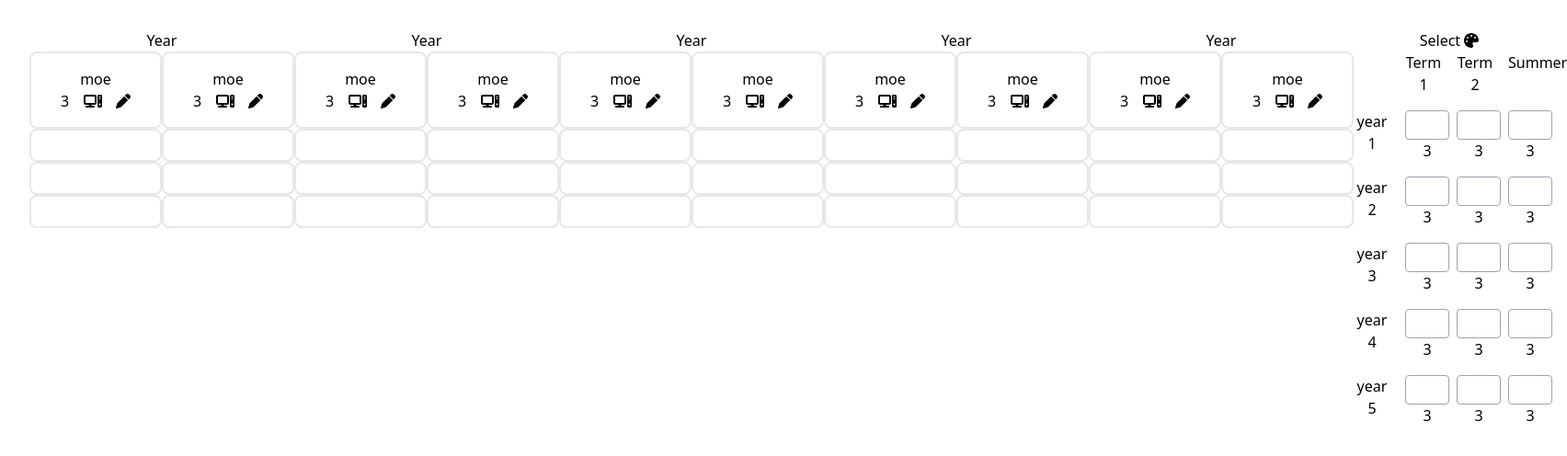
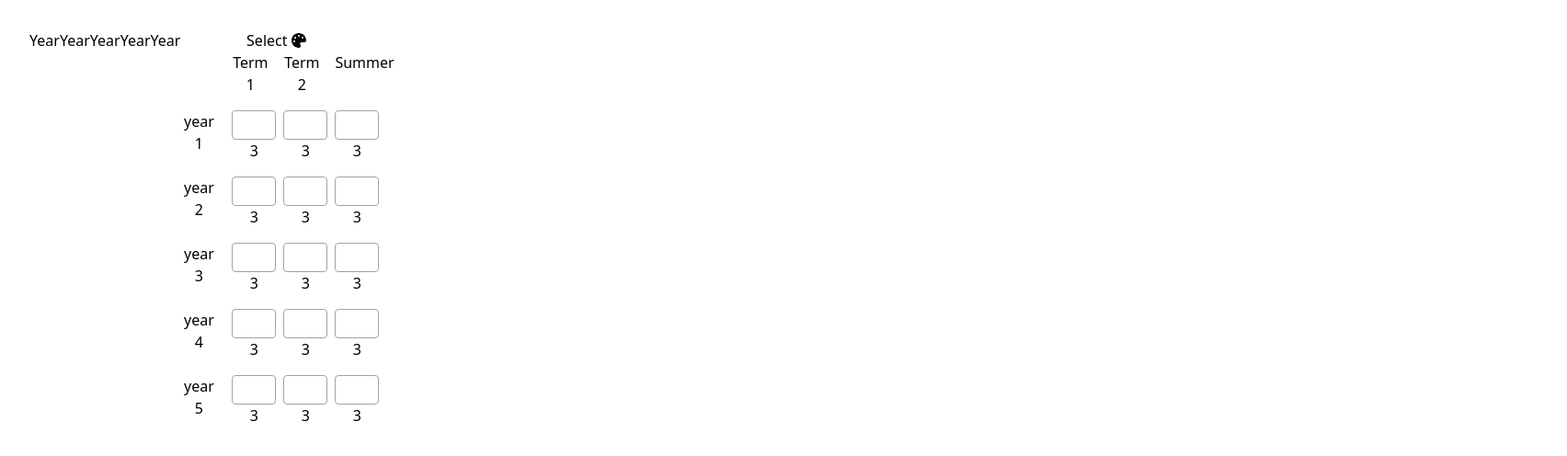
Before and after one commit to hussain-alsayedali/Plan-Maker, a React (Vite) app: page / in a window 1280 px wide. Shown: the top 496 px of the page at 92% size, 1704 px wide, since content can reach past the window. Built offline with nearby package versions, Linux system fonts and the light colour scheme.

Commit message:
added keys to Years  component

```diff
--- a/src/ColorBlock.jsx
+++ b/src/ColorBlock.jsx
@@ -1,7 +1,7 @@
 import "./output.css";
 
 export default function ColorBlock(props) {
-  console.log(props.bgColor);
+
   return (
     <div className="w-12 hover:bg-slate-400 rounded">
       <div
--- a/src/Plan.jsx
+++ b/src/Plan.jsx
@@ -7,20 +7,21 @@ export default function Plan() {
   let planData = swePlanData
   const summerTermIndex = 6
 
-  let summerYear = <Year plannedTerms = {planData[summerTermIndex]} />
+  let summerYear = <Year key = {"summer"} plannedTerms = {planData[summerTermIndex]} />
 
   let dataNoSummer = planData.toSpliced(summerTermIndex, 1)
-  console.log("data no summ")
   console.log(dataNoSummer)
+
   let years = []
 
   for(let i = 0 ; i< dataNoSummer.length; i = i +2){
-    console.log(i , planData.length)
-    years.push(<Year plannedTerms = {[planData[i] , planData[i+1]]} />)
+    console.log(dataNoSummer[i])
+    console.log(dataNoSummer[i+1])
+    years.push(<Year key = {i} plannedTerms = {[dataNoSummer[i] , dataNoSummer[i+1]]} />)
     if(i === summerTermIndex)
       years.push(summerYear)
   }
-  console.log(years)
+
   return (
     <div className="flex">
         {years}
--- a/src/Year.jsx
+++ b/src/Year.jsx
@@ -4,14 +4,14 @@ import Term from "./Term"
 
 export default function Year(props){
 
-    // let terms = props.plannedTerms.map( x => {<Term/>})
+    let terms = props.plannedTerms.map( x => {<Term/>})
+
 
     return(
         <div>
             <h1>Year</h1>
             <div className='flex justify-center'>
-                <Term />
-                <Term />
+                {terms}
             </div>
         </div>
 
```
